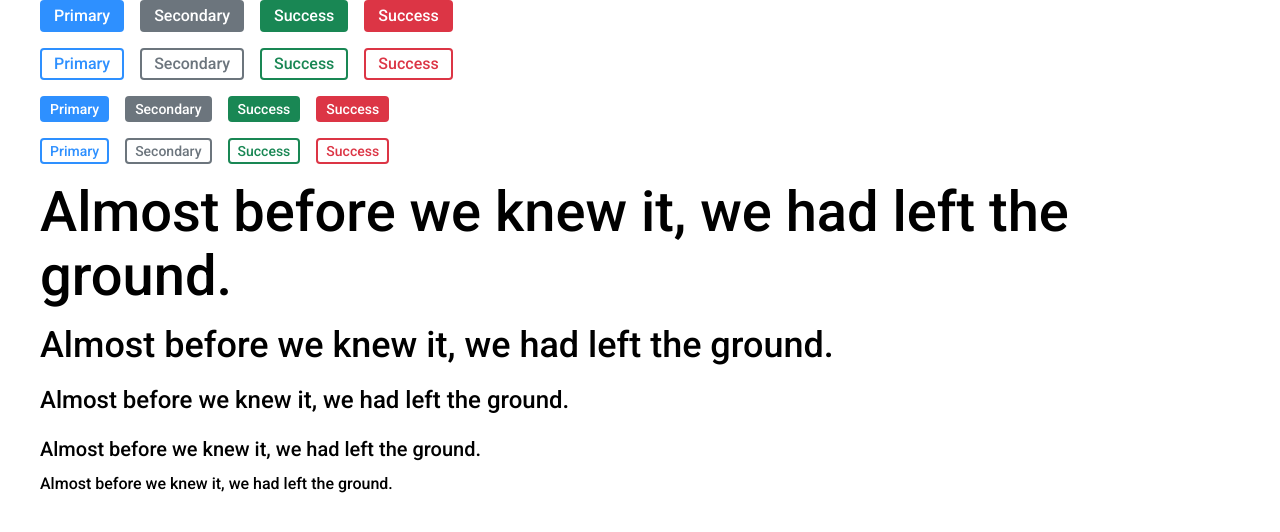
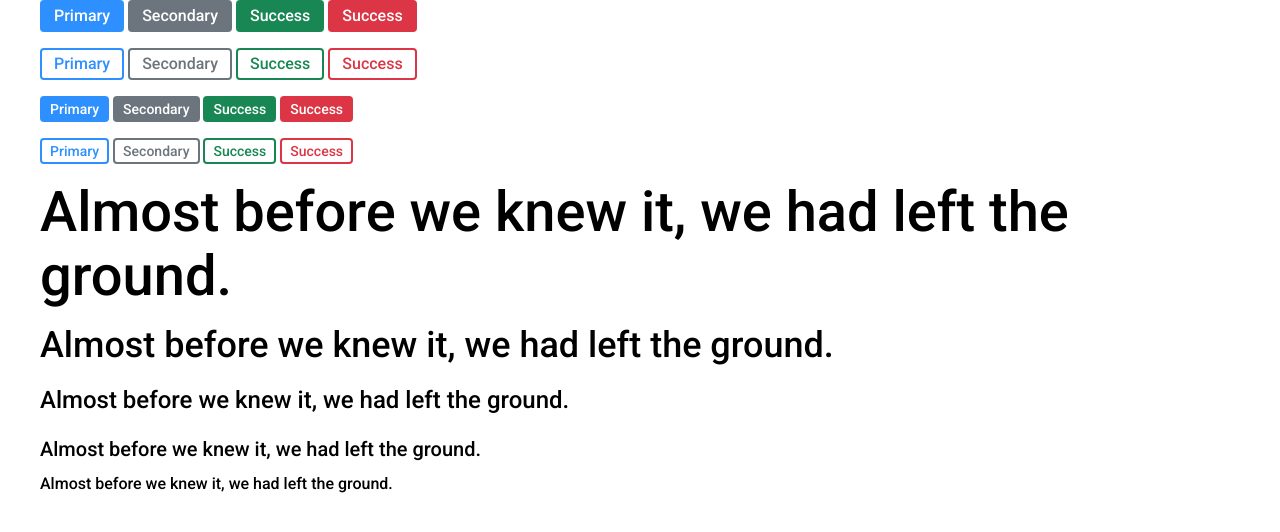
Before and after one commit to sherpaPSX/gulp-scss-builder, a website: page index.html in a window 1280 px wide. Drawn offline with nearby package versions, Linux system fonts and the light colour scheme; files that its build step writes are made by us from their sources.

Commit message:
Update styles.scss

```diff
--- a/assets/scss/styles.scss
+++ b/assets/scss/styles.scss
@@ -7,5 +7,3 @@
 @import "./01-atoms/buttons";
 @import "./01-atoms/contrainer";
 @import "./01-atoms/typography";
-
-@import "./temporary";
```
